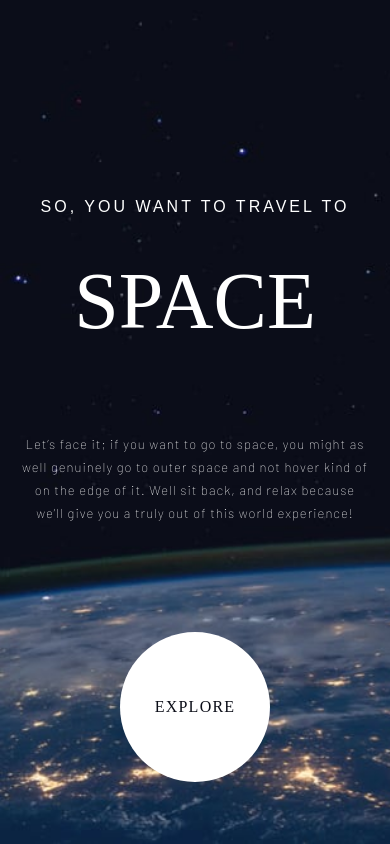
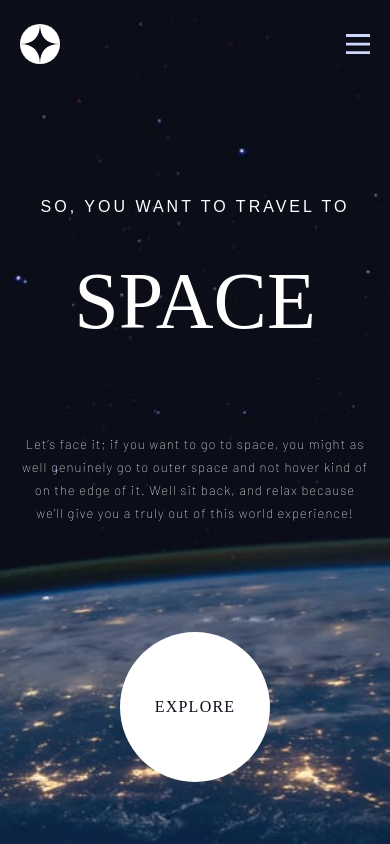
Before and after one commit to chars32/spacetourism, a React (Create React App) app: page / in a window 390 px wide. Built offline with nearby package versions, Linux system fonts and the light colour scheme; a web font is replaced by a local one.

Commit message:
NAVBAR MOBILE DESIGN -- DONE :heavy_check_mark:

```diff
--- a/src/App.js
+++ b/src/App.js
@@ -1,10 +1,13 @@
 import './App.css';
 
-import Home from './pages/Home';
+import Home from './pages/Home'
+
+import Navbar from './components/Navbar';
 
 function App() {
   return (
     <div className="App">
+      <Navbar />
       <Home />
     </div>
   );
--- /dev/null
+++ b/src/components/Navbar.jsx
@@ -0,0 +1,56 @@
+import styled from 'styled-components'
+
+import logo from '../assets/shared/logo.svg'
+import burguer from '../assets/shared/icon-hamburger.svg'
+
+const NavbarMainContainer = styled.div`
+  position: absolute;
+  width: 100%;
+  display: flex;
+  justify-content: center;
+  align-items: center;
+  height: 2.5rem;
+  margin-top: 1.5rem;
+  `
+
+const NavbarItemsContainer = styled.div`
+  width: 89.59%;
+  height 100%;
+`
+
+const LogoContainer = styled.div`
+  width: 100%;
+  height: 100%;
+  display: flex;
+  justify-content: space-between;
+  align-items: center;
+`
+
+const LogoImage = styled.div`
+  width: 40px;
+  height: 100%;
+  background-image: url(${logo});
+  background-size: cover;
+`
+
+const BurguerImage = styled.div`
+  width: 1.5rem;
+  height: 1.3rem;
+  background-image: url(${burguer});
+  background-size: cover;
+`
+
+const Navbar = () => {
+  return (
+    <NavbarMainContainer>
+      <NavbarItemsContainer>
+        <LogoContainer>
+          <LogoImage />
+          <BurguerImage />
+        </LogoContainer>
+      </NavbarItemsContainer>
+    </NavbarMainContainer>
+  )
+}
+
+export default Navbar
```
